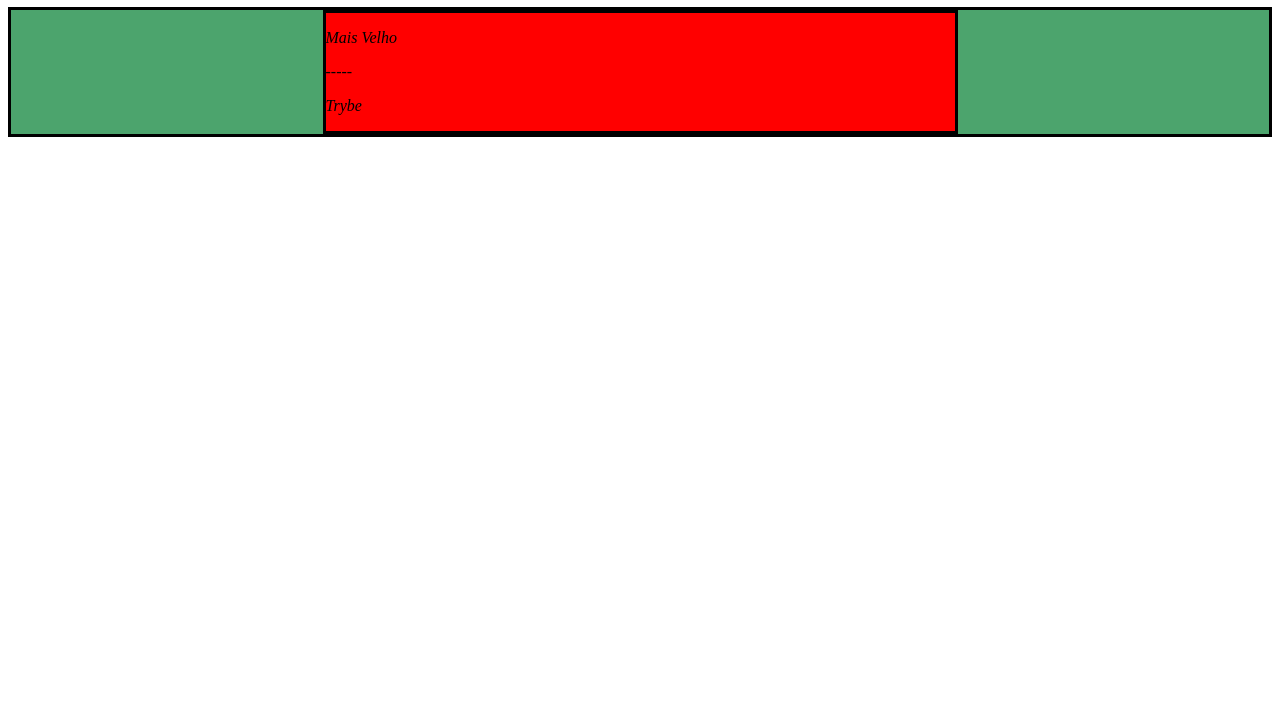
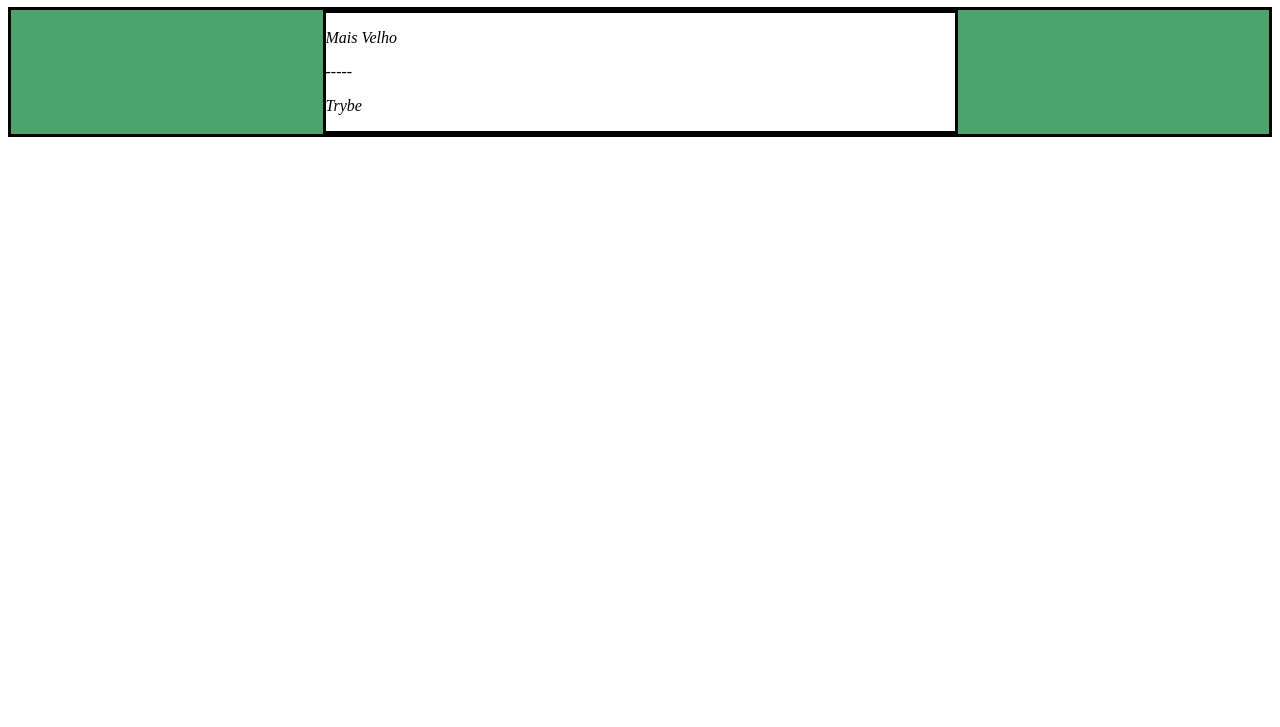
Before and after one commit to Ronald-Junior/trybe-exercises, a plain HTML site: page exercises/javascript-dom-eventos-e-web-storage_1/exercises/5_1/exercicio5_1.html in a window 1280 px wide. Shown: the part 73-800 px from the top of the page. Drawn offline with Linux system fonts and the light colour scheme.

Commit message:
Exercicio 3

```diff
--- a/exercises/javascript-dom-eventos-e-web-storage_1/exercises/5_1/exercicio5_1.html
+++ b/exercises/javascript-dom-eventos-e-web-storage_1/exercises/5_1/exercicio5_1.html
@@ -56,6 +56,8 @@
         document.getElementsByTagName('p')[0].innerText = "Mais Velho";
         //exercicio2
         document.getElementsByClassName('main-content')[0].style.backgroundColor = 'rgb(76,164,109)';
+        //exercicio3
+        document.getElementsByClassName ('center-content')[0].style.backgroundColor = 'white'
 
     </script>
   </body>
```
